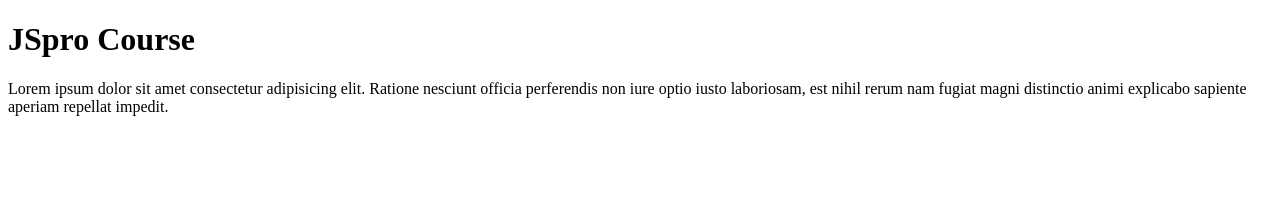
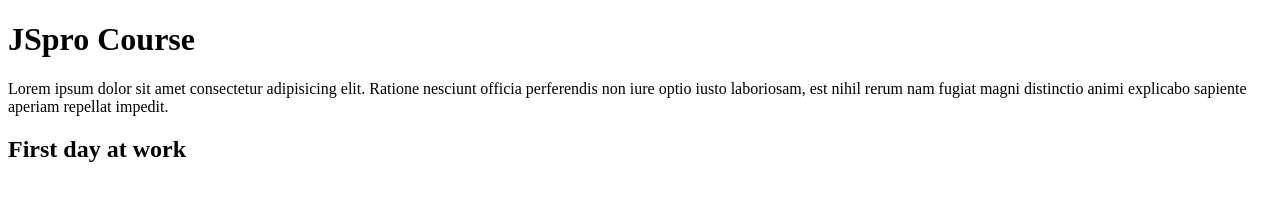
Before and after one commit to AlexCherniuk/testRepoJSPro, a plain HTML site: page index.html in a window 1280 px wide. Drawn offline with Linux system fonts and the light colour scheme.

Commit message:
added h2

```diff
--- a/index.html
+++ b/index.html
@@ -8,5 +8,6 @@
 <body>
     <h1>JSpro Course</h1>
     <div class="block_1">Lorem ipsum dolor sit amet consectetur adipisicing elit. Ratione nesciunt officia perferendis non iure optio iusto laboriosam, est nihil rerum nam fugiat magni distinctio animi explicabo sapiente aperiam repellat impedit.</div>
+    <h2>First day at work</h2>
 </body>
 </html>
```
